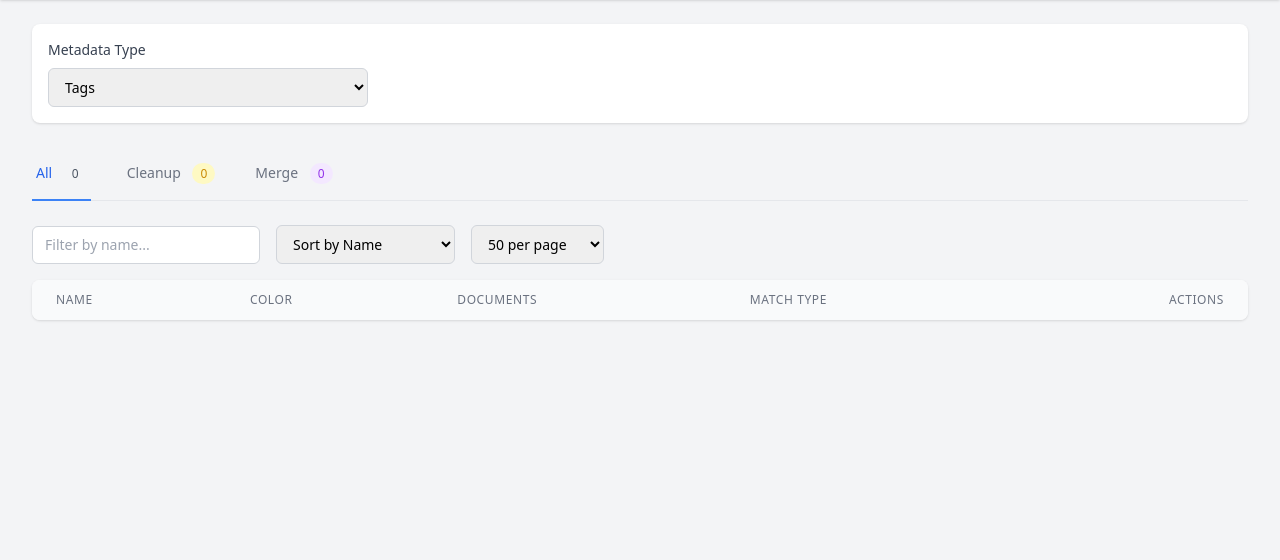
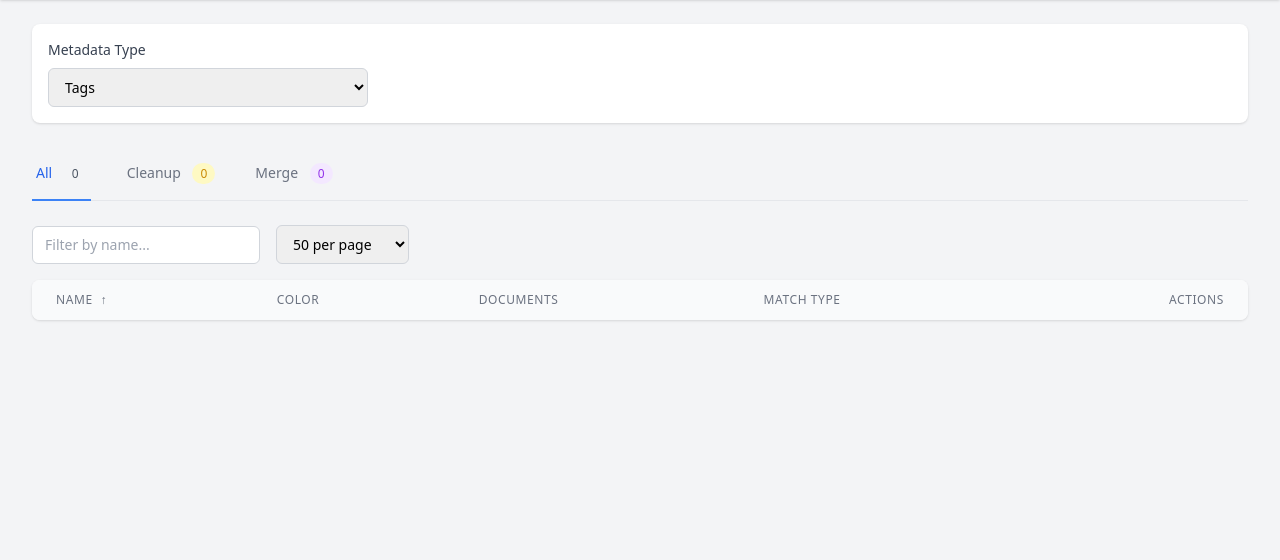
Before and after one commit to benhumphry/paperless-metadata-manager, a FastAPI app: template app/templates/index.html in a window 1280 px wide. Shown: the part 64-624 px from the top of the page. Run offline with FastAPI, Linux system fonts and the light colour scheme; the template is opened without the code that fills it, so the values that code supplies are empty; parts of the project's set-up code (start-up, migrations or seed data) failed here and were passed over; some libraries are stand-ins or nearby versions.

Commit message:
Make table columns clickable for sorting, fix Auto display
- Name, Documents, and Match Type columns are now clickable to sort
- Click toggles between ascending and descending order
- Arrow indicators show current sort direction
- Remove redundant '(auto)' label - match_type already shows 'Auto'
- Remove old sort dropdown (replaced by clickable headers)
- Add name-desc and match/match-desc sort options

```diff
--- a/app/templates/index.html
+++ b/app/templates/index.html
@@ -91,14 +91,7 @@
                     placeholder="Filter by name..."
                     class="px-3 py-2 border border-gray-300 rounded-md text-sm focus:ring-blue-500 focus:border-blue-500"
                 />
-                <select
-                    x-model="sortBy"
-                    class="px-3 py-2 border border-gray-300 rounded-md text-sm"
-                >
-                    <option value="name">Sort by Name</option>
-                    <option value="count">Sort by Count (Asc)</option>
-                    <option value="count-desc">Sort by Count (Desc)</option>
-                </select>
+
                 <select
                     x-model.number="pageSize"
                     @change="currentPage = 1; loadData()"
@@ -117,9 +110,16 @@
                 <thead class="bg-gray-50">
                     <tr>
                         <th
-                            class="px-6 py-3 text-left text-xs font-medium text-gray-500 uppercase tracking-wider"
+                            @click="sortBy = sortBy === 'name' ? 'name-desc' : 'name'"
+                            class="px-6 py-3 text-left text-xs font-medium text-gray-500 uppercase tracking-wider cursor-pointer hover:bg-gray-100"
                         >
                             Name
+                            <span x-show="sortBy === 'name'" class="ml-1"
+                                >↑</span
+                            >
+                            <span x-show="sortBy === 'name-desc'" class="ml-1"
+                                >↓</span
+                            >
                         </th>
                         <th
                             x-show="metadataType === 'tags'"
@@ -128,14 +128,28 @@
                             Color
                         </th>
                         <th
-                            class="px-6 py-3 text-left text-xs font-medium text-gray-500 uppercase tracking-wider"
+                            @click="sortBy = sortBy === 'count' ? 'count-desc' : 'count'"
+                            class="px-6 py-3 text-left text-xs font-medium text-gray-500 uppercase tracking-wider cursor-pointer hover:bg-gray-100"
                         >
                             Documents
+                            <span x-show="sortBy === 'count'" class="ml-1"
+                                >↑</span
+                            >
+                            <span x-show="sortBy === 'count-desc'" class="ml-1"
+                                >↓</span
+                            >
                         </th>
                         <th
-                            class="px-6 py-3 text-left text-xs font-medium text-gray-500 uppercase tracking-wider"
+                            @click="sortBy = sortBy === 'match' ? 'match-desc' : 'match'"
+                            class="px-6 py-3 text-left text-xs font-medium text-gray-500 uppercase tracking-wider cursor-pointer hover:bg-gray-100"
                         >
                             Match Type
+                            <span x-show="sortBy === 'match'" class="ml-1"
+                                >↑</span
+                            >
+                            <span x-show="sortBy === 'match-desc'" class="ml-1"
+                                >↓</span
+                            >
                         </th>
                         <th
                             class="px-6 py-3 text-right text-xs font-medium text-gray-500 uppercase tracking-wider"
@@ -171,14 +185,8 @@
                             </td>
                             <td
                                 class="px-6 py-4 whitespace-nowrap text-sm text-gray-500"
-                            >
-                                <span x-text="item.match_type"></span>
-                                <span
-                                    x-show="item.is_auto"
-                                    class="ml-1 text-xs text-blue-600"
-                                    >(auto)</span
-                                >
-                            </td>
+                                x-text="item.match_type"
+                            ></td>
                             <td
                                 class="px-6 py-4 whitespace-nowrap text-right text-sm font-medium"
                             >
@@ -935,10 +943,20 @@
                 // Sorting only - filtering is done server-side
                 if (this.sortBy === "name") {
                     result.sort((a, b) => a.name.localeCompare(b.name));
+                } else if (this.sortBy === "name-desc") {
+                    result.sort((a, b) => b.name.localeCompare(a.name));
                 } else if (this.sortBy === "count") {
                     result.sort((a, b) => a.document_count - b.document_count);
                 } else if (this.sortBy === "count-desc") {
                     result.sort((a, b) => b.document_count - a.document_count);
+                } else if (this.sortBy === "match") {
+                    result.sort((a, b) =>
+                        a.match_type.localeCompare(b.match_type),
+                    );
+                } else if (this.sortBy === "match-desc") {
+                    result.sort((a, b) =>
+                        b.match_type.localeCompare(a.match_type),
+                    );
                 }
 
                 return result;
```
